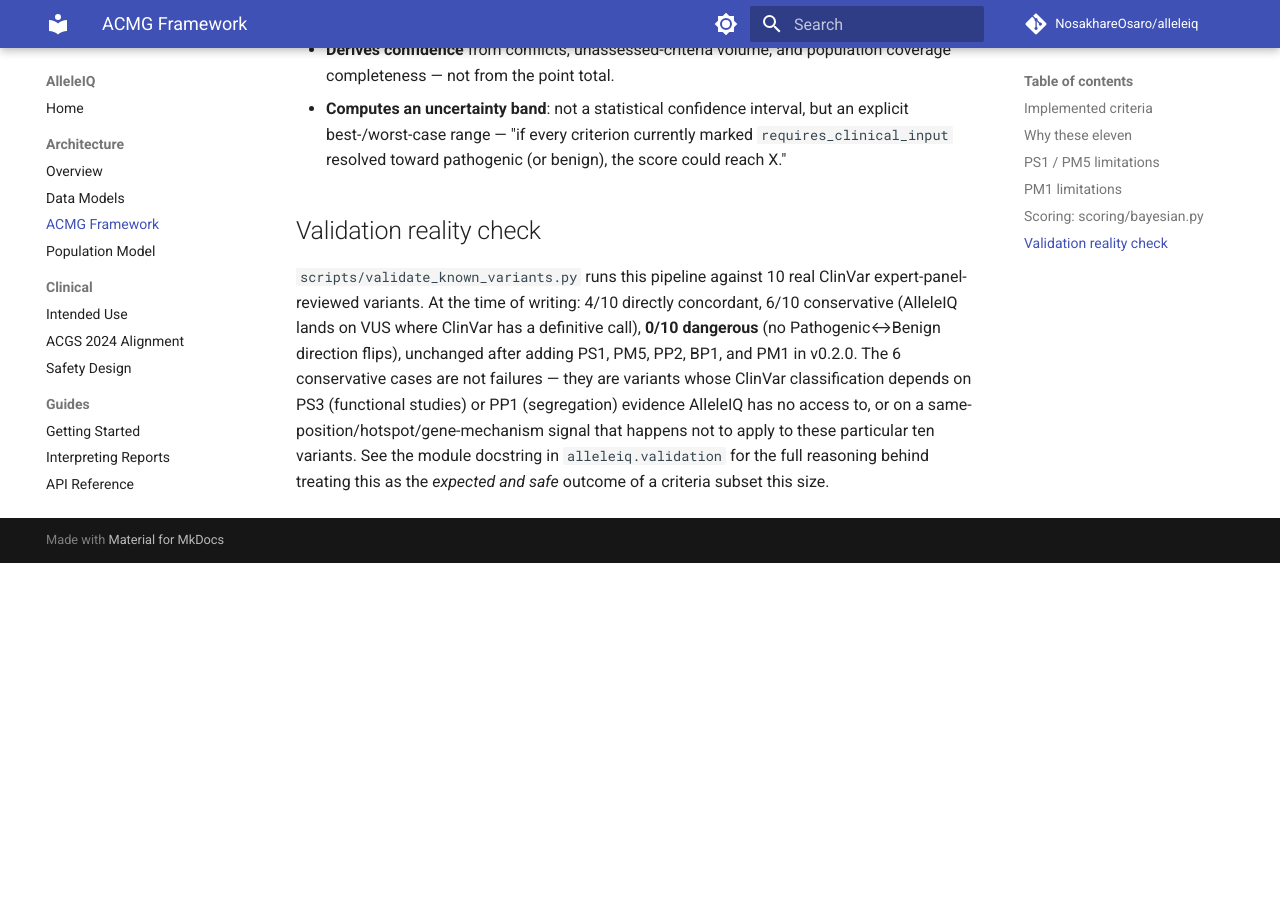
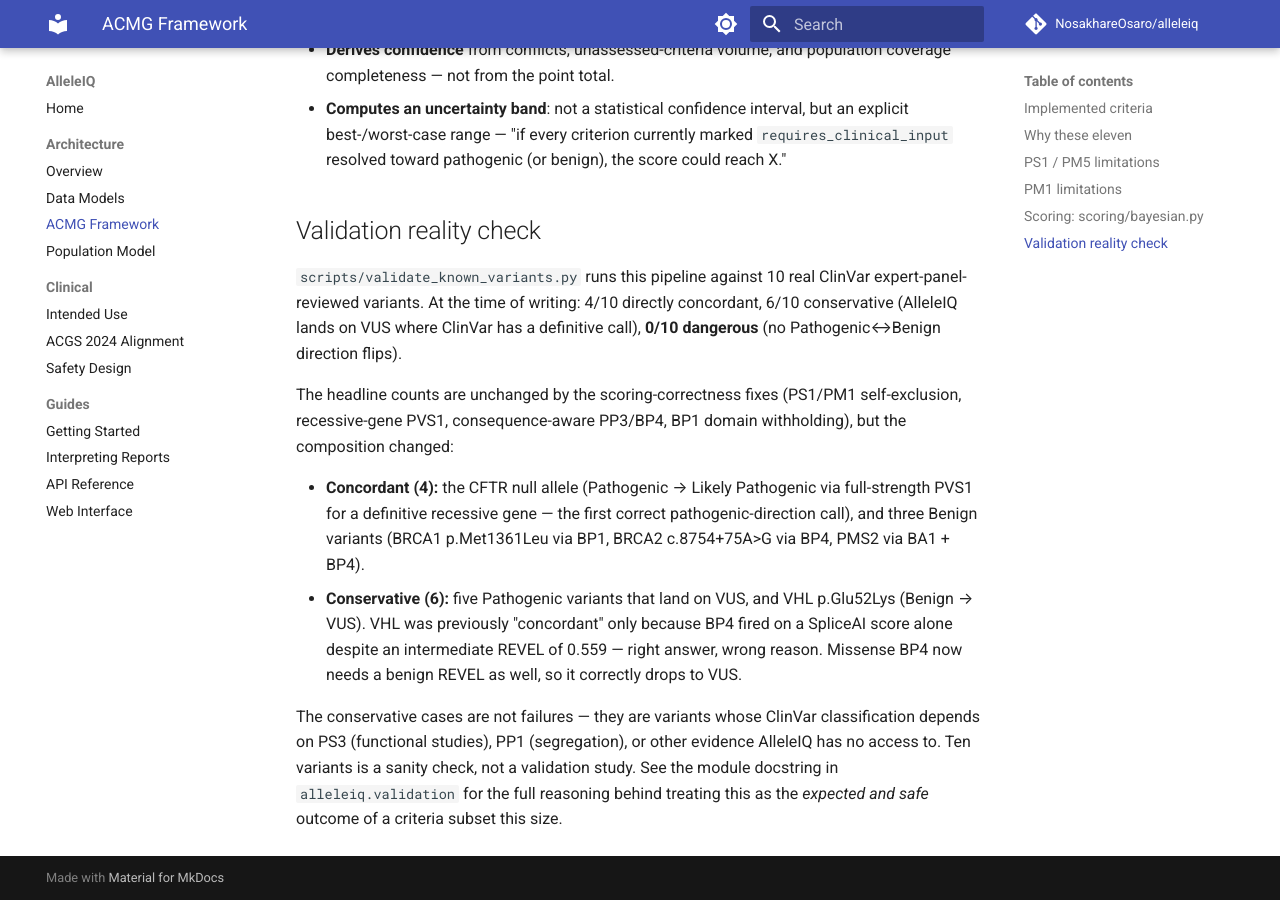
Before and after one commit to NosakhareOsaro/alleleiq, an MkDocs documentation site: the page built from docs/architecture/acmg-framework.md, in a window 1280 px wide and 900 px high, scrolled down 3828 px. Built offline with MkDocs 1.6.1 and Material for MkDocs 9.7.7, drawn with Linux system fonts in a browser that asks for light colours; comment, search, counter and statistics services are not loaded; before the commit the page ends 4391 px from its top, so only the background shows below that.

Commit message:
docs: update the validation result after the scoring fixes

```diff
--- a/docs/architecture/acmg-framework.md
+++ b/docs/architecture/acmg-framework.md
@@ -119,12 +119,27 @@ Classification bands: ≥10 Pathogenic · 6–9 Likely Pathogenic · 0–5 VUS
 ClinVar expert-panel-reviewed variants. At the time of writing: 4/10
 directly concordant, 6/10 conservative (AlleleIQ lands on VUS where
 ClinVar has a definitive call), **0/10 dangerous** (no
-Pathogenic↔Benign direction flips), unchanged after adding PS1, PM5,
-PP2, BP1, and PM1 in v0.2.0. The 6 conservative cases are not
-failures — they are variants whose ClinVar classification depends on
-PS3 (functional studies) or PP1 (segregation) evidence AlleleIQ has no
-access to, or on a same-position/hotspot/gene-mechanism signal that
-happens not to apply to these particular ten variants. See the module
+Pathogenic↔Benign direction flips).
+
+The headline counts are unchanged by the scoring-correctness fixes
+(PS1/PM1 self-exclusion, recessive-gene PVS1, consequence-aware PP3/BP4,
+BP1 domain withholding), but the composition changed:
+
+- **Concordant (4):** the CFTR null allele (Pathogenic → Likely
+  Pathogenic via full-strength PVS1 for a definitive recessive gene —
+  the first correct pathogenic-direction call), and three Benign
+  variants (BRCA1 p.Met1361Leu via BP1, BRCA2 c.8754+75A>G via BP4,
+  PMS2 via BA1 + BP4).
+- **Conservative (6):** five Pathogenic variants that land on VUS, and
+  VHL p.Glu52Lys (Benign → VUS). VHL was previously "concordant" only
+  because BP4 fired on a SpliceAI score alone despite an intermediate
+  REVEL of 0.559 — right answer, wrong reason. Missense BP4 now needs
+  a benign REVEL as well, so it correctly drops to VUS.
+
+The conservative cases are not failures — they are variants whose
+ClinVar classification depends on PS3 (functional studies), PP1
+(segregation), or other evidence AlleleIQ has no access to. Ten
+variants is a sanity check, not a validation study. See the module
 docstring in
 `alleleiq.validation` for the full reasoning behind treating this as the
 *expected and safe* outcome of a criteria subset this size.
```
